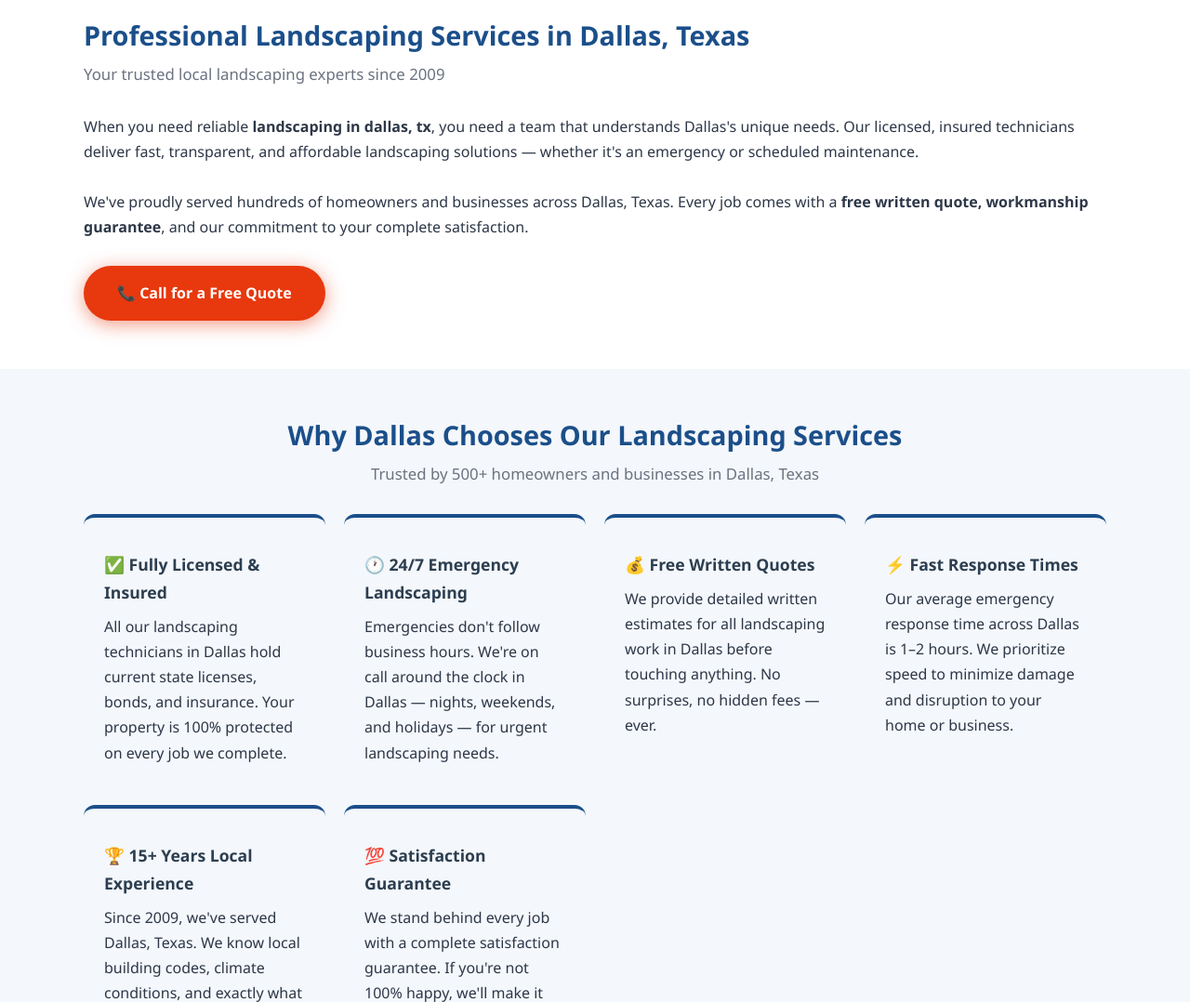
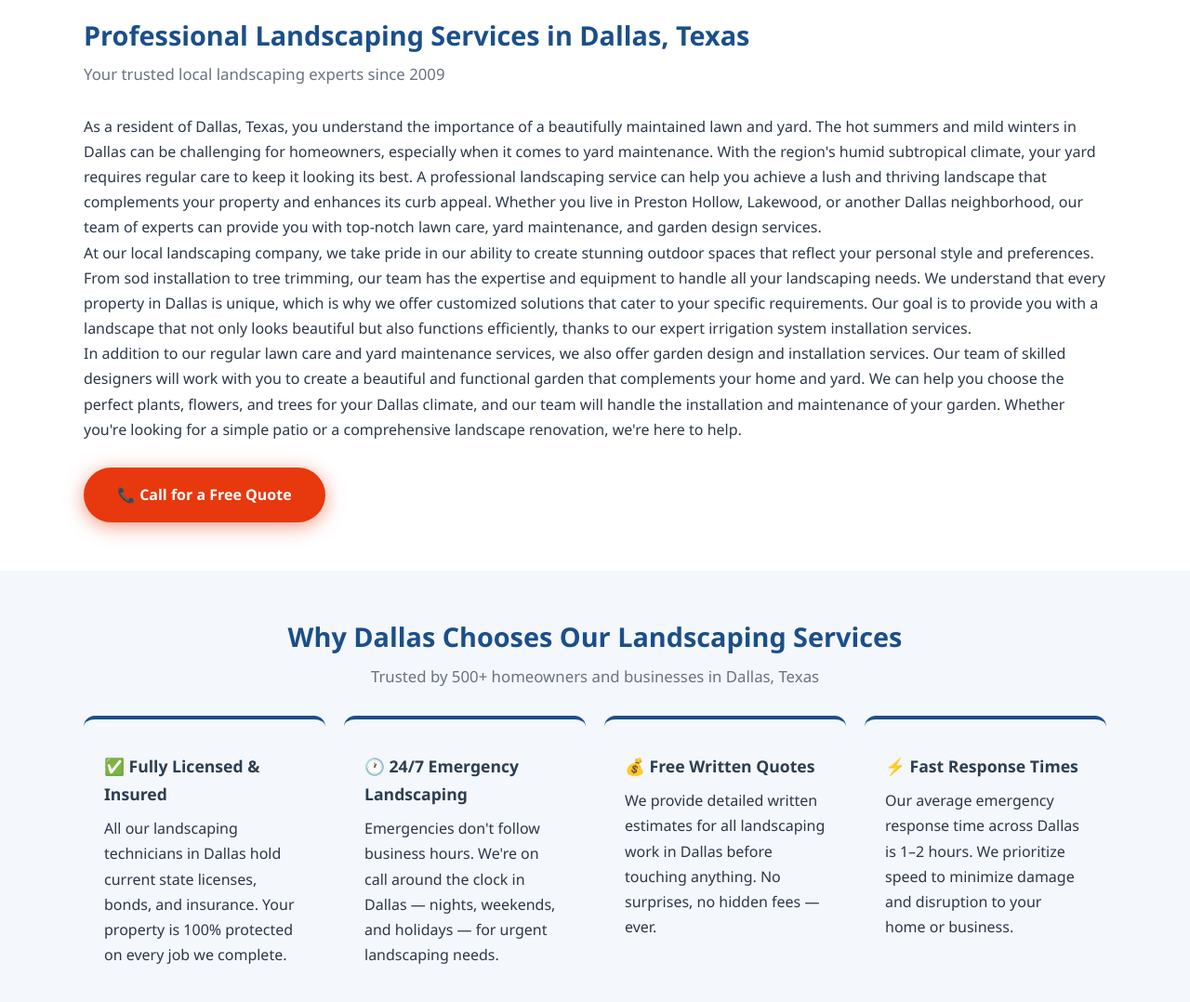
Before and after one commit to leadsmartaffiliate/landscaping-service-dallas-tx, a plain HTML site: page index.html in a window 1280 px wide. Shown: the part 580-1658 px from the top of the page at 93% size. Drawn offline with Linux system fonts and the light colour scheme.

Commit message:
Update index.html

```diff
--- a/index.html
+++ b/index.html
@@ -190,7 +190,9 @@ footer{background:var(--dark);color:#c9d1e0;padding:40px 20px 20px}
   <div class="section-inner">
     <h2 id="intro-heading">Professional Landscaping Services in Dallas, Texas</h2>
     <p class="section-sub">Your trusted local landscaping experts since 2009</p>
-    <p>When you need reliable <strong>landscaping in dallas, tx</strong>, you need a team that understands Dallas's unique needs. Our licensed, insured technicians deliver fast, transparent, and affordable landscaping solutions — whether it's an emergency or scheduled maintenance.</p><br><p>We've proudly served hundreds of homeowners and businesses across Dallas, Texas. Every job comes with a <strong>free written quote, workmanship guarantee</strong>, and our commitment to your complete satisfaction.</p>
+    <p>As a resident of Dallas, Texas, you understand the importance of a beautifully maintained lawn and yard. The hot summers and mild winters in Dallas can be challenging for homeowners, especially when it comes to yard maintenance. With the region's humid subtropical climate, your yard requires regular care to keep it looking its best. A professional landscaping service can help you achieve a lush and thriving landscape that complements your property and enhances its curb appeal. Whether you live in Preston Hollow, Lakewood, or another Dallas neighborhood, our team of experts can provide you with top-notch lawn care, yard maintenance, and garden design services.</p>
+<p>At our local landscaping company, we take pride in our ability to create stunning outdoor spaces that reflect your personal style and preferences. From sod installation to tree trimming, our team has the expertise and equipment to handle all your landscaping needs. We understand that every property in Dallas is unique, which is why we offer customized solutions that cater to your specific requirements. Our goal is to provide you with a landscape that not only looks beautiful but also functions efficiently, thanks to our expert irrigation system installation services.</p>
+<p>In addition to our regular lawn care and yard maintenance services, we also offer garden design and installation services. Our team of skilled designers will work with you to create a beautiful and functional garden that complements your home and yard. We can help you choose the perfect plants, flowers, and trees for your Dallas climate, and our team will handle the installation and maintenance of your garden. Whether you're looking for a simple patio or a comprehensive landscape renovation, we're here to help.</p>
     <br>
     <a href="tel:PHONE_NUMBER" class="btn-call" style="font-size:1em"
        aria-label="Call for free Landscaping quote in Dallas">📞 Call for a Free Quote</a>
@@ -359,7 +361,8 @@ footer{background:var(--dark);color:#c9d1e0;padding:40px 20px 20px}
   <div class="section-inner">
     <h2 id="areas-heading">Landscaping Service Areas in Dallas, Texas</h2>
     <p class="section-sub">We cover all neighborhoods and surrounding communities</p>
-
+    <p>Living in Dallas, Texas, means dealing with a unique set of challenges when it comes to landscaping. The hot summers and mild winters can be particularly challenging for homeowners, especially when it comes to tree trimming and branch management. Dallas's humid subtropical climate also means that your yard is susceptible to pests and diseases, which can quickly spread if not addressed promptly. Our team of experts has extensive knowledge of the local climate and ecosystem, allowing us to provide you with tailored solutions that meet your specific needs.</p>
+<p>From the historic homes in Oak Cliff to the modern apartments in Deep Ellum, every property in Dallas has its own unique characteristics that require special attention. Our team understands the local building codes, zoning regulations, and property restrictions, ensuring that our services comply with all requirements. Whether you're dealing with a small front yard or a large estate, we have the expertise and equipment to handle all your landscaping needs.</p>
     <div class="area-grid" role="list" aria-label="Dallas service areas">
       <a class="area-tag" role="listitem" href="/landscaping-service-downtown/" aria-label="Landscaping in Downtown, TX">Downtown</a>
       <a class="area-tag" role="listitem" href="/landscaping-service-uptown/" aria-label="Landscaping in Uptown, TX">Uptown</a>
```
